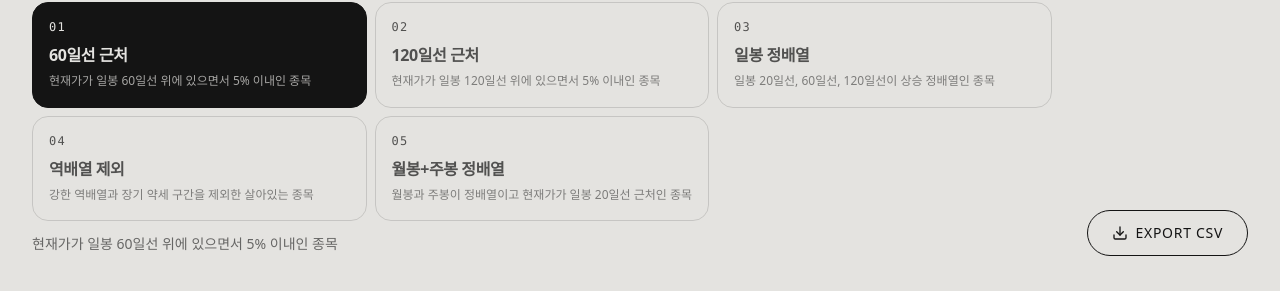
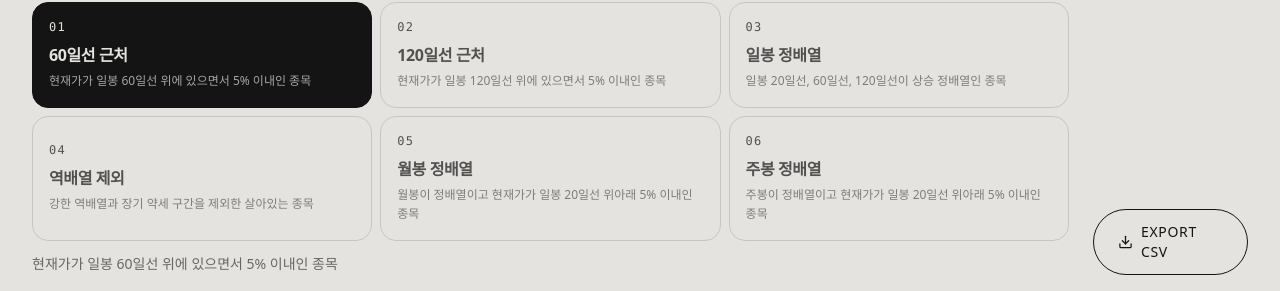
Before and after one commit to windbossbot/my-quant-screener, a React (Vite) app: page / in a window 1280 px wide. Shown: the part 201-492 px from the top of the page. Built offline with nearby package versions, Linux system fonts and the light colour scheme; no server answers.

Commit message:
Split monthly and weekly alignment filters

```diff
--- a/server.ts
+++ b/server.ts
@@ -198,10 +198,18 @@ async function startServer() {
                     }
                   }
                 }
-                // Condition 5 Specific Logic: Monthly + Weekly Perfect Alignment
+                // Condition 5 Specific Logic: Monthly Perfect Alignment
                 else if (conditionId === 5) {
                   if (
                     !isBullishAlignment(monthlyPrices) ||
+                    !isNearDailyMA20(dailyPrices, currentPrice)
+                  ) {
+                    passed = false;
+                  }
+                }
+                // Condition 6 Specific Logic: Weekly Perfect Alignment
+                else if (conditionId === 6) {
+                  if (
                     !isBullishAlignment(weeklyPrices) ||
                     !isNearDailyMA20(dailyPrices, currentPrice)
                   ) {
--- a/src/App.tsx
+++ b/src/App.tsx
@@ -16,7 +16,8 @@ const CONDITIONS = [
   { id: 2, title: "120일선 근처", description: "현재가가 일봉 120일선 위에 있으면서 5% 이내인 종목" },
   { id: 3, title: "일봉 정배열", description: "일봉 20일선, 60일선, 120일선이 상승 정배열인 종목" },
   { id: 4, title: "역배열 제외", description: "강한 역배열과 장기 약세 구간을 제외한 살아있는 종목" },
-  { id: 5, title: "월봉+주봉 정배열", description: "월봉과 주봉이 정배열이고 현재가가 일봉 20일선 근처인 종목" },
+  { id: 5, title: "월봉 정배열", description: "월봉이 정배열이고 현재가가 일봉 20일선 위아래 5% 이내인 종목" },
+  { id: 6, title: "주봉 정배열", description: "주봉이 정배열이고 현재가가 일봉 20일선 위아래 5% 이내인 종목" },
 ] as const;
 
 export default function App() {
```
